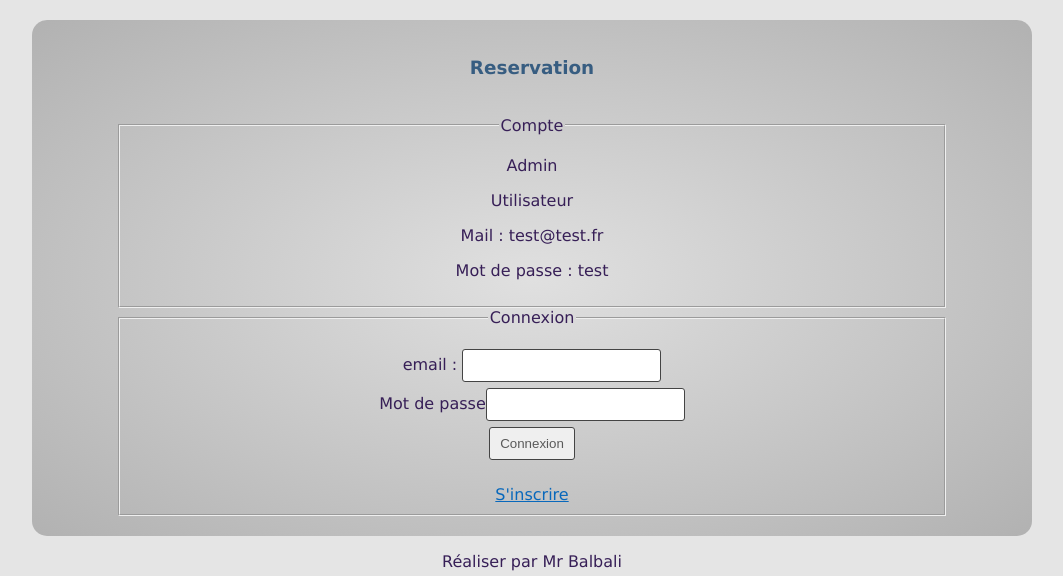
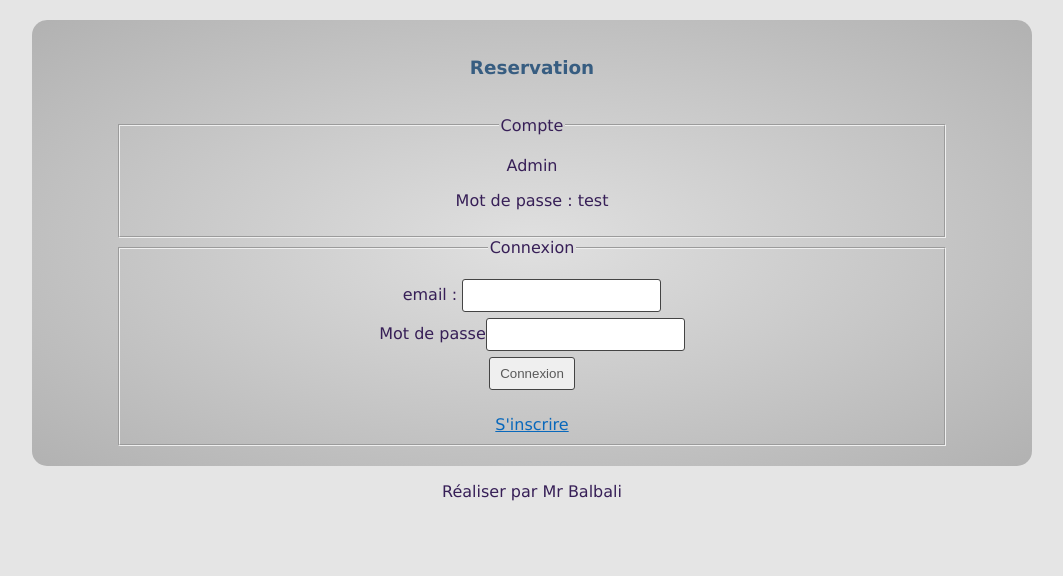
Before and after one commit to balbali/ppe_final2, a PHP site: page / in a window 1280 px wide. Shown: the part 233-809 px from the top of the page, without its empty margins (108-1171 px from the left). Run offline with PHP 8.4, Linux system fonts and the light colour scheme.

Commit message:
j'ai enlevé 2 lignes de code

```diff
--- a/index.php
+++ b/index.php
@@ -23,8 +23,7 @@ if(isset($_POST['OK'])) {
 <fieldset><legend>Compte</legend>
     <p>Admin</p>
 
-    <p>Utilisateur</p>
-    <p>Mail : test@test.fr</p>
+
     <p>Mot de passe : test</p>
 </fieldset>
 <fieldset><legend>Connexion</legend>
```
